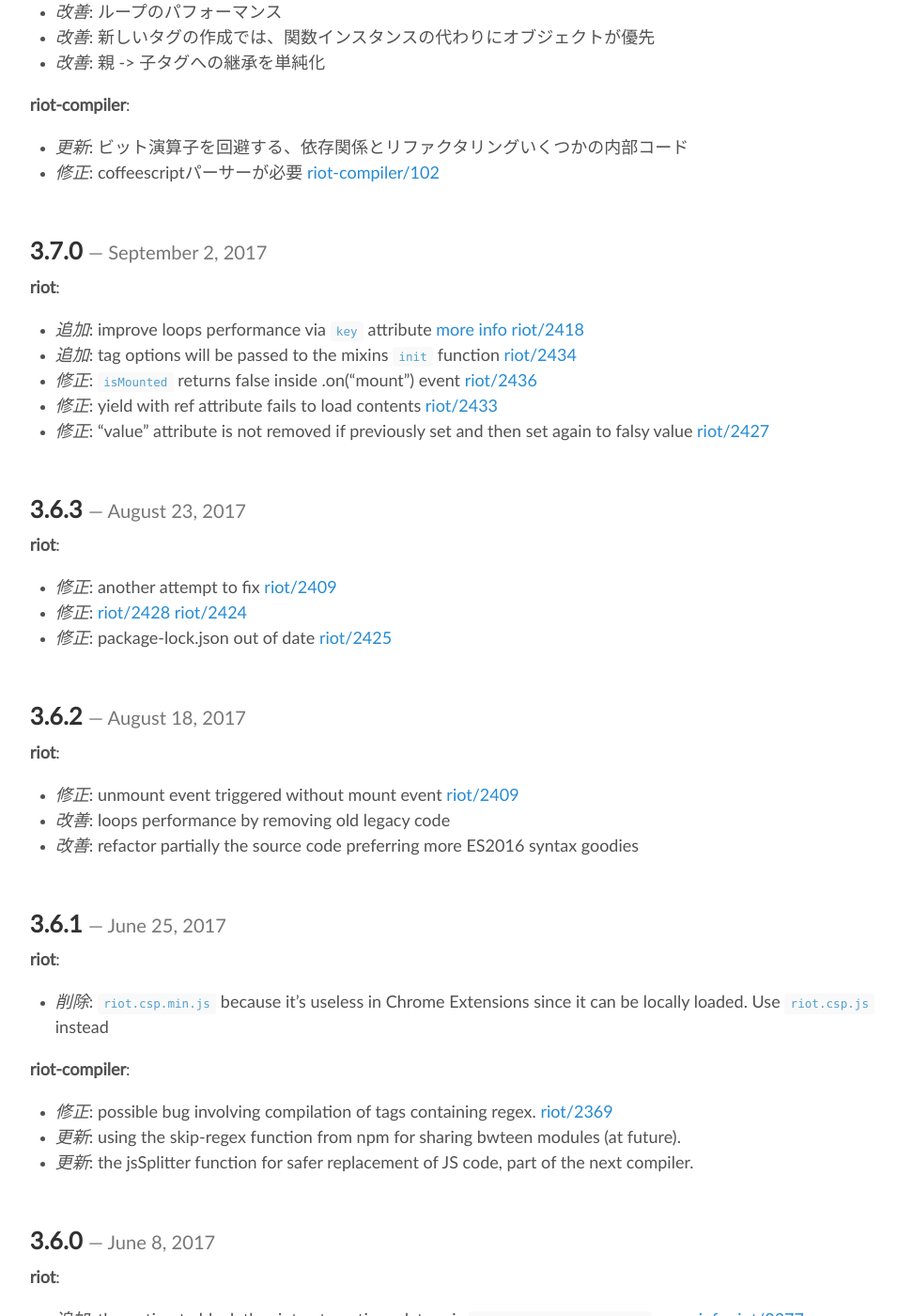
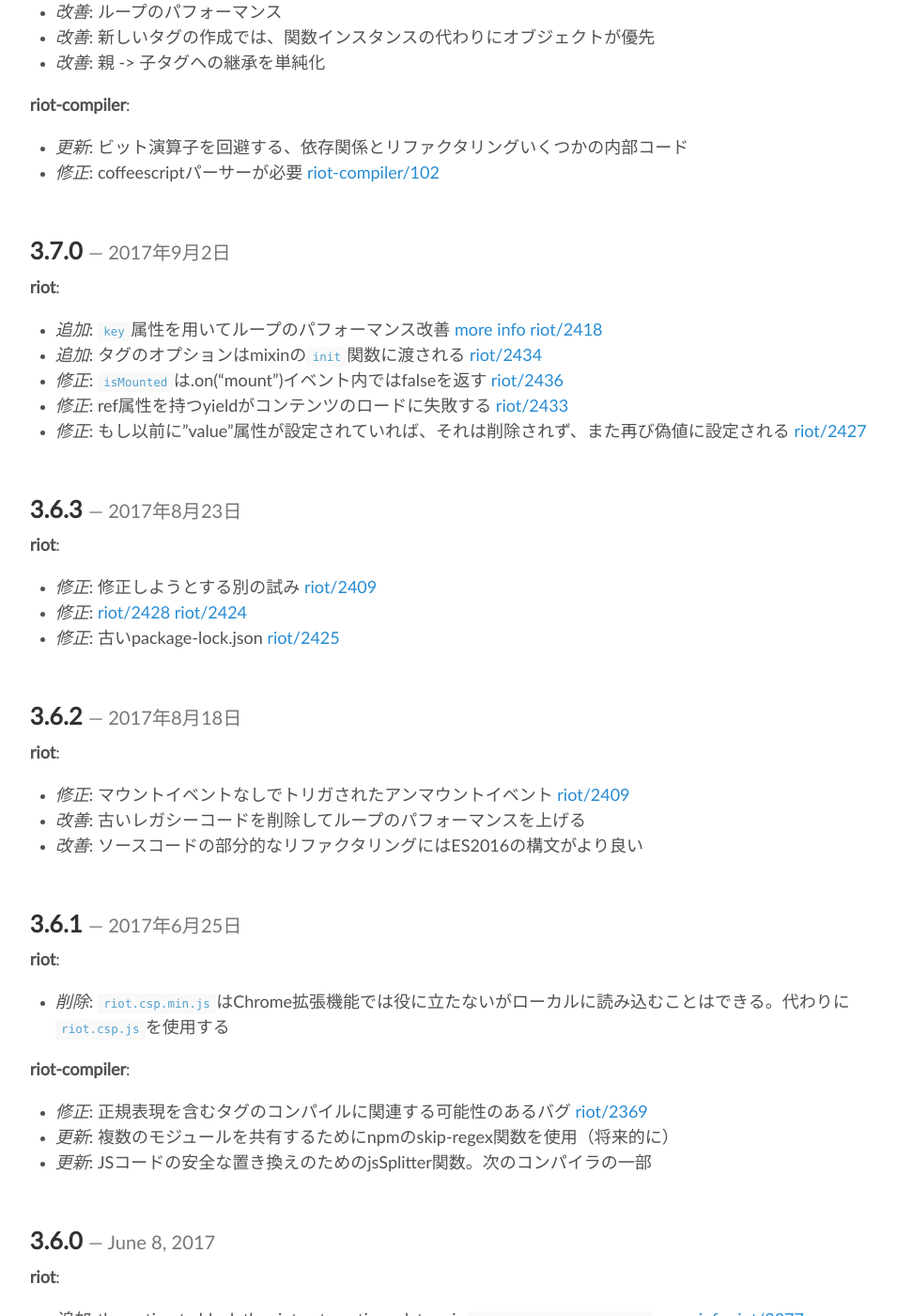
Before and after one commit to riot/riot.github.io, a Jekyll site: the page built from ja/release-notes.md, in a window 1280 px wide and 1400 px high, scrolled down 1490 px. Shown: the whole window at 94% size, without its empty margins (139-1094 px from the left). Built offline with Jekyll 4.4.1, drawn with Linux system fonts in a browser that asks for light colours; nearby versions of some CDN libraries; emoji names are drawn with the system emoji font.

Commit message:
updated: ja/release-notes from 3.6.1 to 3.7.0

```diff
--- a/ja/release-notes.md
+++ b/ja/release-notes.md
@@ -62,42 +62,42 @@
   - _更新_: ビット演算子を回避する、依存関係とリファクタリングいくつかの内部コード
   - _修正_: coffeescriptパーサーが必要 [riot-compiler/102](https://github.com/riot/compiler/pull/102)
 
-## 3.7.0 *September 2, 2017*
+## 3.7.0 *2017年9月2日*
 
 __riot__:
 
-  - _追加_: improve loops performance via `key` attribute [more info](/guide/#key) [riot/2418](https://github.com/riot/riot/issues/2418)
-  - _追加_: tag options will be passed to the mixins `init` function [riot/2434](https://github.com/riot/riot/issues/2434)
-  - _修正_: `isMounted` returns false inside .on("mount") event [riot/2436](https://github.com/riot/riot/issues/2436)
-  - _修正_: yield with ref attribute fails to load contents [riot/2433](https://github.com/riot/riot/issues/2433)
-  - _修正_: "value" attribute is not removed if previously set and then set again to falsy value [riot/2427](https://github.com/riot/riot/issues/2427)
+  - _追加_: `key`属性を用いてループのパフォーマンス改善 [more info](/guide/#key) [riot/2418](https://github.com/riot/riot/issues/2418)
+  - _追加_: タグのオプションはmixinの`init`関数に渡される [riot/2434](https://github.com/riot/riot/issues/2434)
+  - _修正_: `isMounted`は.on("mount")イベント内ではfalseを返す [riot/2436](https://github.com/riot/riot/issues/2436)
+  - _修正_: ref属性を持つyieldがコンテンツのロードに失敗する [riot/2433](https://github.com/riot/riot/issues/2433)
+  - _修正_: もし以前に"value"属性が設定されていれば、それは削除されず、また再び偽値に設定される [riot/2427](https://github.com/riot/riot/issues/2427)
 
-## 3.6.3 *August 23, 2017*
+## 3.6.3 *2017年8月23日*
 
 __riot__:
 
-  - _修正_: another attempt to fix [riot/2409](https://github.com/riot/riot/issues/2409)
+  - _修正_: 修正しようとする別の試み [riot/2409](https://github.com/riot/riot/issues/2409)
   - _修正_: [riot/2428](https://github.com/riot/riot/issues/2428) [riot/2424](https://github.com/riot/riot/issues/2424)
-  - _修正_: package-lock.json out of date [riot/2425](https://github.com/riot/riot/issues/2425)
+  - _修正_: 古いpackage-lock.json [riot/2425](https://github.com/riot/riot/issues/2425)
 
-## 3.6.2 *August 18, 2017*
+## 3.6.2 *2017年8月18日*
 
 __riot__:
 
-  - _修正_: unmount event triggered without mount event [riot/2409](https://github.com/riot/riot/issues/2409)
-  - _改善_: loops performance by removing old legacy code
-  - _改善_: refactor partially the source code preferring more ES2016 syntax goodies
+  - _修正_: マウントイベントなしでトリガされたアンマウントイベント [riot/2409](https://github.com/riot/riot/issues/2409)
+  - _改善_: 古いレガシーコードを削除してループのパフォーマンスを上げる
+  - _改善_: ソースコードの部分的なリファクタリングにはES2016の構文がより良い
 
-## 3.6.1 *June 25, 2017*
+## 3.6.1 *2017年6月25日*
 
 __riot__:
 
-  - _削除_: `riot.csp.min.js` because it's useless in Chrome Extensions since it can be locally loaded. Use `riot.csp.js` instead
+  - _削除_: `riot.csp.min.js`はChrome拡張機能では役に立たないがローカルに読み込むことはできる。代わりに`riot.csp.js`を使用する
 
 __riot-compiler__:
-  - _修正_: possible bug involving compilation of tags containing regex. [riot/2369](https://github.com/riot/riot/issues/2369)
-  - _更新_: using the skip-regex function from npm for sharing bwteen modules (at future).
-  - _更新_: the jsSplitter function for safer replacement of JS code, part of the next compiler.
+  - _修正_: 正規表現を含むタグのコンパイルに関連する可能性のあるバグ [riot/2369](https://github.com/riot/riot/issues/2369)
+  - _更新_: 複数のモジュールを共有するためにnpmのskip-regex関数を使用（将来的に）
+  - _更新_: JSコードの安全な置き換えのためのjsSplitter関数。次のコンパイラの一部
 
 
 ## 3.6.0 *June 8, 2017*
```
